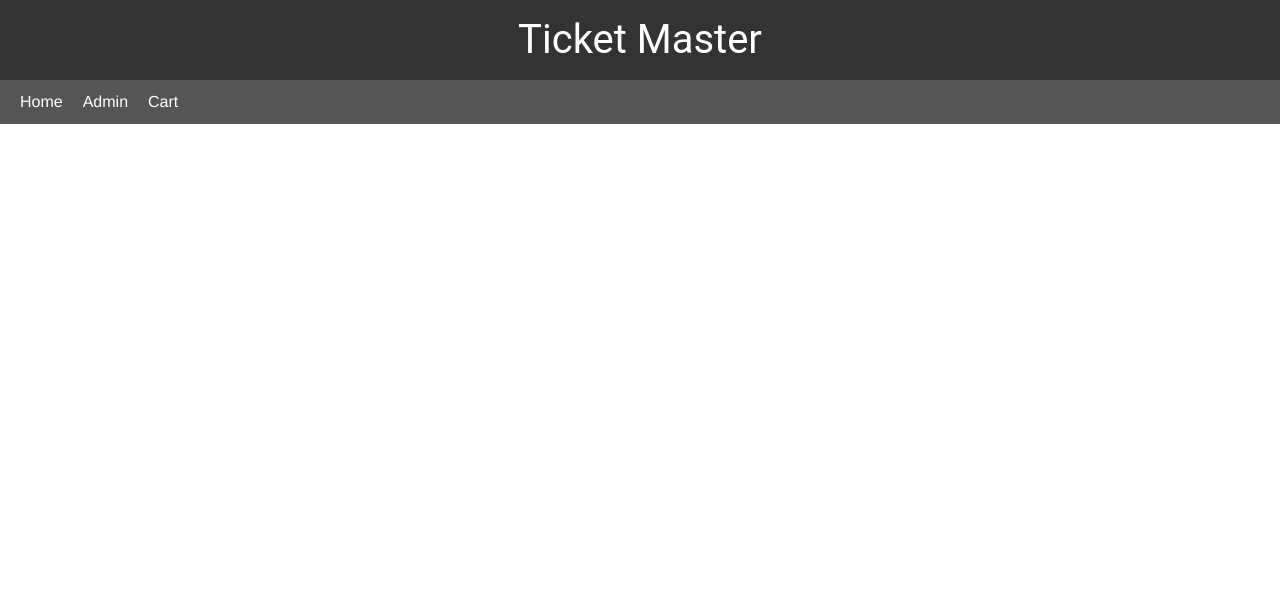
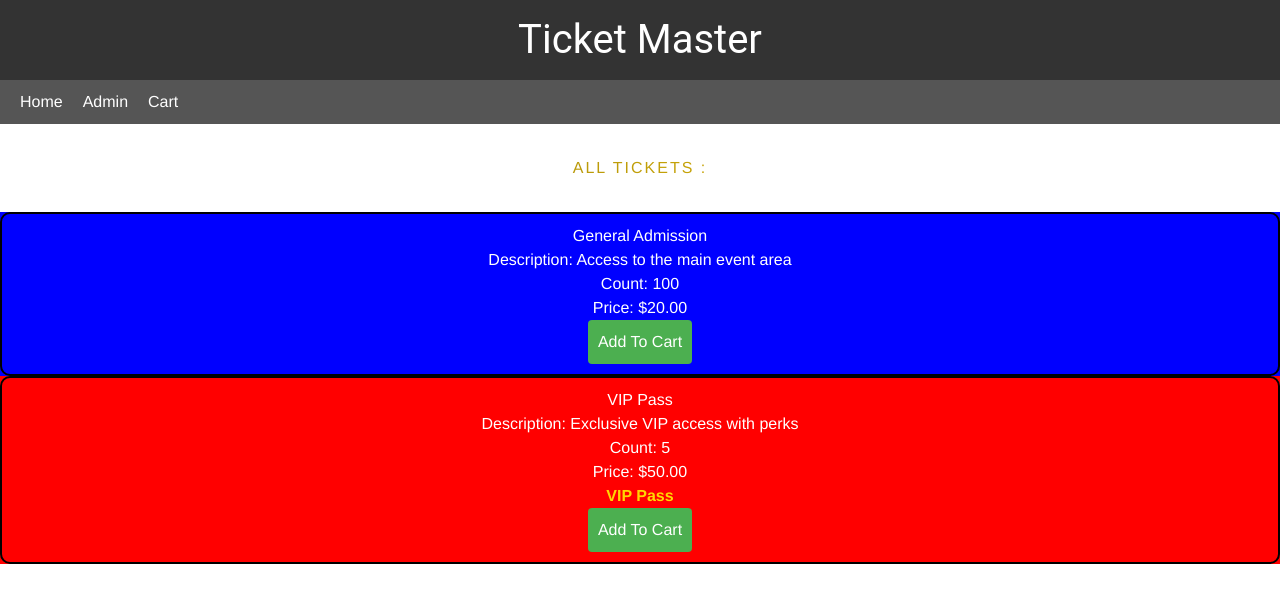
Before and after one commit to EHSANHAZARI/TicketMaster, a Vue app: page / in a window 1280 px wide. Shown: the top 602 px of the page. Built offline with nearby package versions, Linux system fonts and the light colour scheme.

Commit message:
feat: Add Vue component for Ticket display
This commit introduces a new Vue component for displaying tickets on the home page. Each ticket is now rendered with appropriate styles, distinguishing between VIP and normal tickets. The home page is now complete with the addition of this feature.

```diff
--- a/src/components/Admin.vue
+++ b/src/components/Admin.vue
@@ -5,7 +5,7 @@
     </header>
 
     <nav>
-      <div>
+      <div class="nav">
         <router-link to="/">Home</router-link>
         <router-link to="/admin">Admin</router-link>
         <router-link to="/cart">Cart</router-link>
--- a/src/components/Index.vue
+++ b/src/components/Index.vue
@@ -12,7 +12,19 @@
       </div>
     </nav>
 
-    <!-- Display the content based on the current route -->
+    <div class="ticket">
+      <h2 class="ticketDesc">All Tickets :</h2>
+      <Ticket
+        v-for="ticket in localTickets"
+        :key="ticket.ticketId"
+        :ticketName="ticket.ticketName"
+        :description="ticket.description"
+        :count="ticket.count"
+        :price="ticket.price"
+        :isVip="ticket.isVip"
+      />
+    </div>
+
     <router-view></router-view>
   </div>
 </template>
@@ -20,11 +32,25 @@
 <script>
 import "../style.css";
 import useTicketStore from "../store/ticketStore.ts";
+import Ticket from "./Ticket.vue";
 
 export default {
+  data() {
+    return {
+      localTickets: [], // Initialize localTickets as an empty array
+    };
+  },
   mounted() {
     const ticketStore = useTicketStore();
-    console.log("Contents of useTicketStore:", ticketStore.tickets);
+    // Assign the value of ticketStore.tickets to localTickets
+    this.localTickets = ticketStore.tickets;
+  },
+  components: {
+    Ticket,
   },
 };
 </script>
+
+<style>
+/* Add your styles here */
+</style>
--- /dev/null
+++ b/src/components/Ticket.vue
@@ -0,0 +1,31 @@
+<template>
+  <ul>
+    <li :class="{ 'vip-ticket': isVip, 'normal-ticket': !isVip }">
+      <div class="ticket-card">
+        <h3>{{ ticketName }}</h3>
+        <p>Description: {{ description }}</p>
+        <p>Count: {{ count }}</p>
+        <p>Price: ${{ price.toFixed(2) }}</p>
+        <p v-if="isVip" class="vip-label">VIP Pass</p>
+        <button>Add To Cart</button>
+      </div>
+    </li>
+  </ul>
+</template>
+
+<script>
+import "../style.css";
+export default {
+  props: {
+    ticketName: String,
+    description: String,
+    count: Number,
+    price: Number,
+    isVip: Boolean,
+  },
+};
+</script>
+
+<style>
+/* Add your styles here */
+</style>
--- a/src/store/ticketStore.ts
+++ b/src/store/ticketStore.ts
@@ -7,7 +7,18 @@
   state: () => {
     return {
       tickets: tempData.tickets,
+      cartItems: tempData.cartItems,
     };
+  },
+  actions: {
+    decrement(ticketId: number) {
+      const ticket = this.tickets.find((t) => t.ticketId === ticketId);
+      if (ticket) {
+        ticket.count--;
+      }
+    },
+
+    // You can add more actions related to cart management here
   },
 });
 
--- a/src/style.css
+++ b/src/style.css
@@ -85,3 +85,45 @@
 button:hover {
   background-color: #45a049;
 }
+
+/* Tickets css */
+/* Add your styles here */
+
+.ticketDesc {
+  color: black; /* Text color */
+  text-align: center; /* Center the text horizontally */
+  font-family: "Helvetica", sans-serif; /* Choose a suitable font */
+  text-transform: uppercase; /* Uppercase text */
+  letter-spacing: 2px; /* Add letter spacing */
+  background: linear-gradient(
+    to right,
+    #827111,
+    #ffcc00
+  ); /* Shining gold gradient background */
+  -webkit-background-clip: text; /* Clip the background to the text */
+  color: transparent; /* Make the text transparent to reveal the background */
+  padding: 2rem 0; /* Add padding to the top and bottom */
+  display: flex;
+  align-items: center; /* Center the text vertically */
+  justify-content: center; /* Center the text horizontally */
+}
+.ticket-card {
+  border: 2px solid black; /* Add a border to the ticket card */
+  padding: 10px; /* Add some padding for better spacing */
+  border-radius: 10px; /* Add rounded corners for a card-like appearance */
+}
+
+.vip-ticket {
+  background-color: red; /* Change the background color for VIP tickets */
+  color: white; /* Change text color for better visibility */
+}
+
+.normal-ticket {
+  background-color: blue; /* Change the background color for normal tickets */
+  color: white; /* Change text color for better visibility */
+}
+
+.vip-label {
+  font-weight: bold;
+  color: gold; /* Change the text color for VIP label */
+}
```
